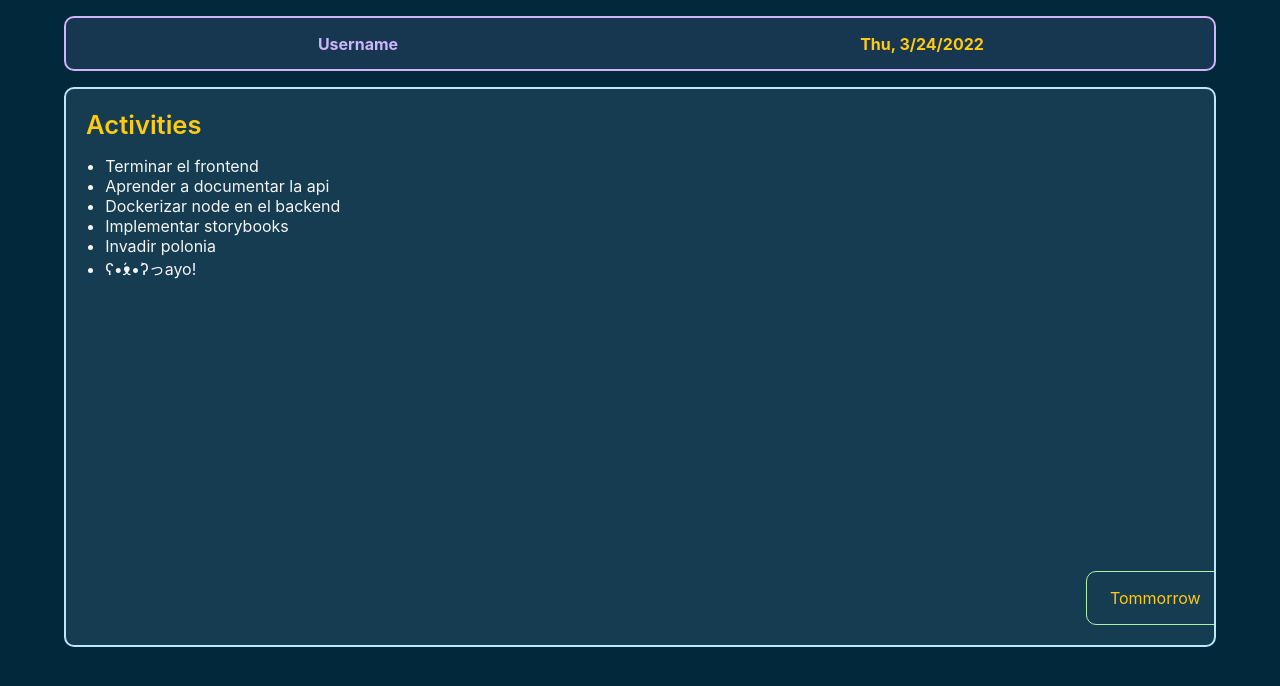
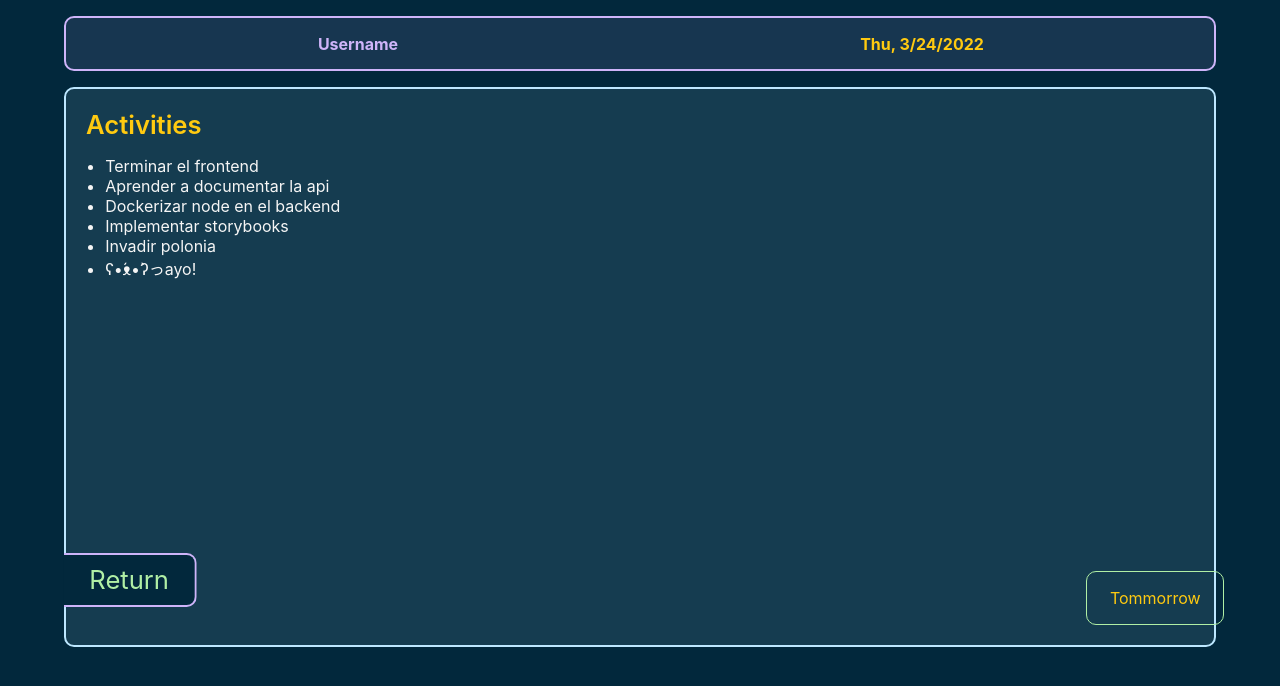
Before and after one commit to alaanescobedo/daily-tasks-app, a React (Vite) app: page /activities in a window 1280 px wide. Shown: the top 686 px of the page. Built offline with nearby package versions, Linux system fonts and the light colour scheme.

Commit message:
Refactor App container layout

```diff
--- a/src/components/Button/Button.module.css
+++ b/src/components/Button/Button.module.css
@@ -1,8 +1,13 @@
 .container {
-    width: 100%;
+    display: grid;
+    grid-template-columns: repeat(14, 1fr);
+}
+
+.btn {
+    grid-column: 4 / 11;
     background-color: rgb(var(--primary));
     border-radius: 10px;
-    height: 8vh;
+    height: 5vh;
     display: grid;
     place-content: center;
 }
--- a/src/components/Button/Button.tsx
+++ b/src/components/Button/Button.tsx
@@ -4,7 +4,7 @@ import styles from './Button.module.css'
 export const Button = (): JSX.Element => {
   return (
     <div className={styles.container}>
-      <NavLink to='/new-task'>
+      <NavLink to='/new-task' className={styles.btn}>
         <p className={styles.label}>Add Task</p>
       </NavLink>
     </div>
--- a/src/components/Card/ActivitiesCard/index.tsx
+++ b/src/components/Card/ActivitiesCard/index.tsx
@@ -1,8 +1,9 @@
+import { AppContainerLayout } from '../../layouts/AppContainerLayout'
 import styles from './Activities.module.css'
 
 export const ActivitiesCard = (): JSX.Element => {
   return (
-    <div className={styles.container}>
+    <AppContainerLayout>
       <h1 className={styles.heading}>Activities</h1>
       <ul className={styles.list}>
         <li>Terminar el frontend</li>
@@ -15,6 +16,6 @@ export const ActivitiesCard = (): JSX.Element => {
       <div className={styles.date_container}>
         <p className={styles.date}>Tommorrow</p>
       </div>
-    </div>
+    </AppContainerLayout>
   )
 }
--- a/src/components/Card/NewTask/NewTask.tsx
+++ b/src/components/Card/NewTask/NewTask.tsx
@@ -1,5 +1,5 @@
 import { ChangeEvent, FormEvent, useState } from 'react'
-import { NavLink } from 'react-router-dom'
+import { AppContainerLayout } from '../../layouts/AppContainerLayout'
 import styles from './NewTask.module.css'
 
 const CheckIcon = (): JSX.Element => (
@@ -34,8 +34,7 @@ export const NewTask = (): JSX.Element => {
   }
 
   return (
-    <div className={styles.super_container}>
-      <div className={styles.container}>
+    <AppContainerLayout>
       <h1 className={styles.heading}>New task</h1>
       <form className={styles.form} onSubmit={handleSubmit}>
 
@@ -83,13 +82,6 @@ export const NewTask = (): JSX.Element => {
 
         <button className={styles.input_submit}>Create</button>
       </form>
-
-      </div>
-      <div className={styles.return_container}>
-        <NavLink to='/' className={styles.return}>
-          Return
-        </NavLink>
-      </div>
-    </div>
+    </AppContainerLayout>
   )
 }
--- /dev/null
+++ b/src/components/layouts/AppContainerLayout.module.css
@@ -0,0 +1,35 @@
+.super_container {
+    position: relative;
+    height: 70vh;
+}
+
+.container {
+    background-color: rgb(var(--secondary), var(--opacity-1));
+    border: 2px solid rgb(var(--secondary));
+    border-radius: 10px;
+    padding: 20px;
+    grid-template-columns: 1fr 1fr;
+    justify-items: center;
+    align-content: center;
+    display: flex;
+    flex-direction: column;
+    height: inherit;
+}
+
+.return_container {
+    display: inherit;
+    position: absolute;
+}
+
+.return {
+    position: absolute;
+    bottom: 40px;
+    background-color: rgb(var(--background));
+    color: rgb(var(--tertiary));
+    font-size: 1.6rem;
+    padding: .6rem 1.6rem;
+    border-radius: 0 10px 10px 0;
+    border: 2px solid rgb(var(--primary));
+    border-left: none;
+    transform: translateX(-.3px);
+}
--- /dev/null
+++ b/src/components/layouts/AppContainerLayout.tsx
@@ -0,0 +1,21 @@
+import { NavLink } from 'react-router-dom'
+import styles from './AppContainerLayout.module.css'
+
+interface Props {
+  children: React.ReactNode
+}
+
+export const AppContainerLayout = ({ children }: Props): JSX.Element => {
+  return (
+    <div className={styles.super_container}>
+      <div className={styles.container}>
+        {children}
+      </div>
+      <div className={styles.return_container}>
+        <NavLink to='/' className={styles.return}>
+          Return
+        </NavLink>
+      </div>
+    </div>
+  )
+}
```
Lines whose indentation alone changed are shown as unchanged.
